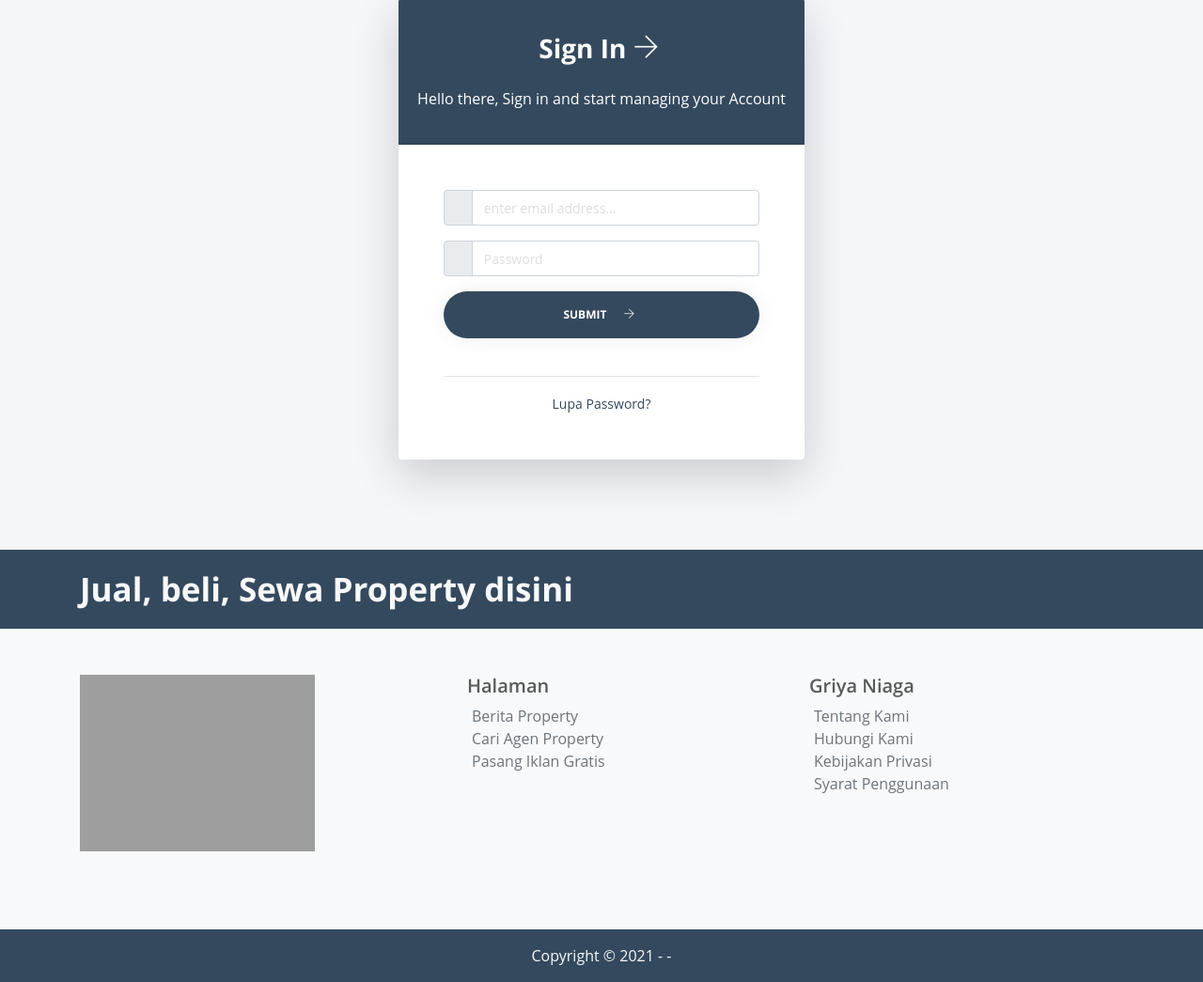
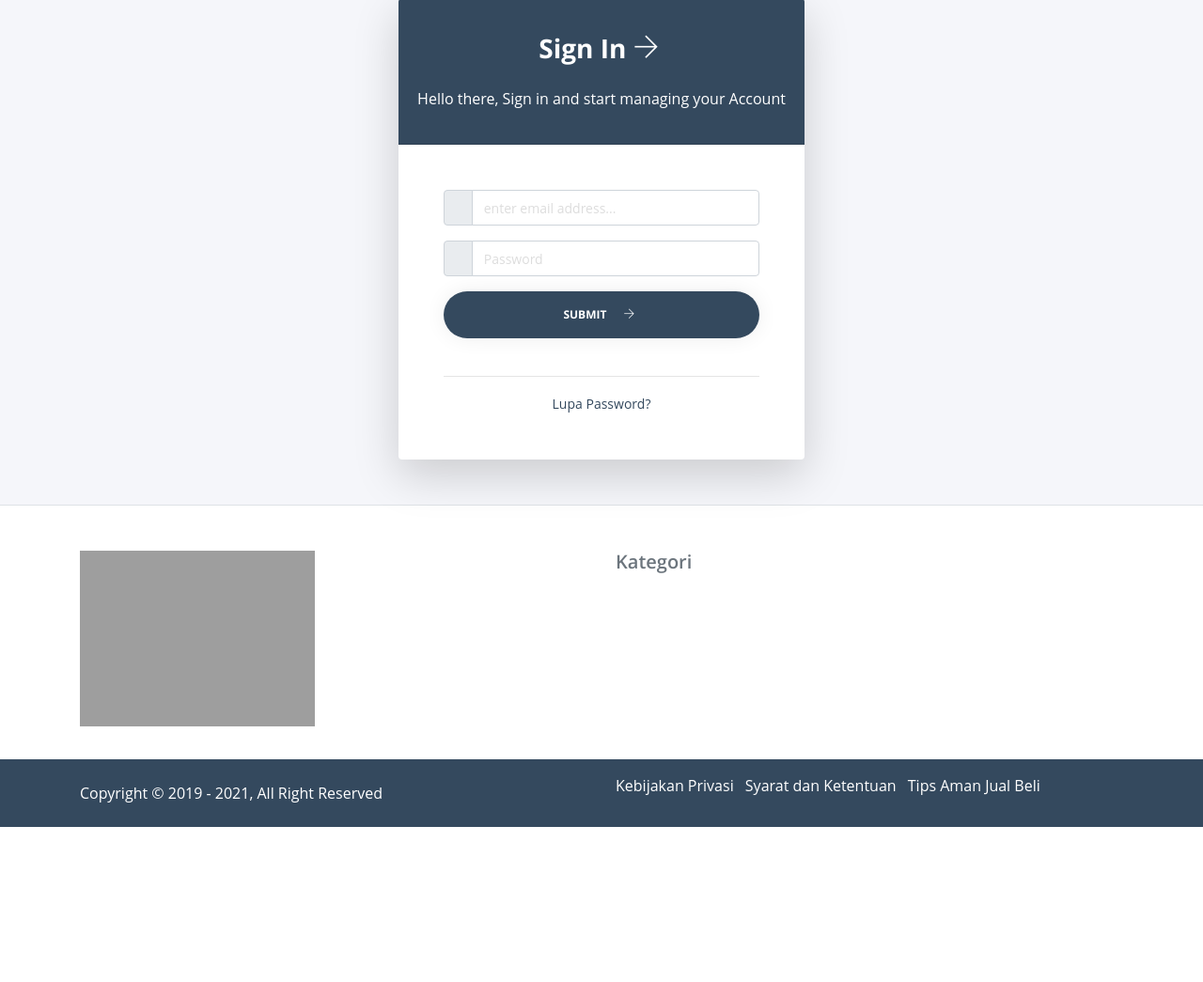
Before and after one commit to edi-prasetyo/iklanbaris, a CodeIgniter app: page /database/auth in a window 1280 px wide. Shown: the part 196-1241 px from the top of the page at 94% size. After the commit the page ends 1076 px from the top, so only its background shows below. Run offline with CodeIgniter, Linux system fonts and the light colour scheme; data that the repository does not hold is empty; some libraries are stand-ins or nearby versions; some web fonts are replaced; grey boxes are pictures that could not be loaded.

Commit message:
Update Template Footer

```diff
--- a/application/config/autoload.php
+++ b/application/config/autoload.php
@@ -132,4 +132,4 @@ $autoload['language'] = array();
 |
 |	$autoload['model'] = array('first_model' => 'first');
 */
-$autoload['model'] = array('user_model', 'meta_model');
+$autoload['model'] = array('user_model', 'meta_model', 'page_model');
--- a/application/views/front/layout/footer.php
+++ b/application/views/front/layout/footer.php
@@ -1,49 +1,66 @@
 <?php
 $meta      = $this->meta_model->get_meta();
+$page      = $this->page_model->get_page();
 
 ?>
 
-<section class="bantuan py-md-3 mt-md-5">
+
+<div class="pt-4 pt-md-5 border-top bg-white mt-auto">
     <div class="container">
         <div class="row">
-            <div class="col-md-8 text-light"><span style="font-size:35px;font-weight:700;">Jual, beli, Sewa Property disini</span></div>
-            <div class="col-md-4 text-light"><span style="font-size:30px;font-weight:700;"></span></div>
-        </div>
-    </div>
-</section>
-<div class="pt-4 pt-md-5 pb-md-5 border-top bg-light">
-    <div class="container">
-        <div class="row">
-            <div class="col-12 col-md">
+            <div class="col-md-3">
                 <a href="<?php echo base_url(); ?>"><img class="mb-2" src="<?php echo base_url('assets/img/logo/' . $meta->logo) ?>" alt="" width="250"></a>
                 <span style="font-size:18px;"><br>
                     <i class="ri-mail-send-line"></i> <?php echo $meta->email ?>
                 </span>
             </div>
-            <div class="col-6 col-md ml-md-5">
-                <h5>Halaman</h5>
-                <ul class="list-unstyled text-small">
-
-                    <li><i class="ri-arrow-right-s-line"></i> <a class="text-muted" href="#">Berita Property</a></li>
-                    <li><i class="ri-arrow-right-s-line"></i> <a class="text-muted" href="#">Cari Agen Property</a></li>
-                    <li><i class="ri-arrow-right-s-line"></i> <a class="text-muted" href="#">Pasang Iklan Gratis</a></li>
-
+            <div class="col-md-3">
+                <h5><?php echo $meta->title; ?></h5>
+                <ul class="list-unstyled">
+                    <?php foreach ($page as $page) : ?>
+                        <li class="my-2"> <a class="text-muted" href="<?php echo base_url('page/detail/' . $page->page_slug); ?>"><?php echo $page->page_title; ?></a></li>
+                    <?php endforeach; ?>
                 </ul>
             </div>
-            <div class="col-5 col-md">
-                <h5>Griya Niaga</h5>
-                <ul class="list-unstyled text-small">
-                    <li><i class="ri-arrow-right-s-line"></i> <a class="text-muted" href="<?php echo base_url('contact') ?>">Tentang Kami</a></li>
-                    <li><i class="ri-arrow-right-s-line"></i> <a class="text-muted" href="<?php echo base_url('contact') ?>">Hubungi Kami</a></li>
-                    <li><i class="ri-arrow-right-s-line"></i> <a class="text-muted" href="<?php echo base_url('contact') ?>">Kebijakan Privasi</a></li>
-                    <li><i class="ri-arrow-right-s-line"></i> <a class="text-muted" href="<?php echo base_url('contact') ?>">Syarat Penggunaan</a></li>
+            <div class="col-md-6 footer">
+                <h5 class="text-muted">Kategori</h5>
+                <ul class="list-unstyled">
+                    <?php foreach ($category as $category) : ?>
+                        <li> <a class="text-muted" href="#"><?php echo $category->category_name; ?></a></li>
+                    <?php endforeach; ?>
                 </ul>
             </div>
 
         </div>
     </div>
 </div>
-<footer class="credit text-center mt-auto text-light py-md-3">Copyright &copy; <?php echo date('Y') ?> - <?php echo $meta->title ?> - <?php echo $meta->tagline ?></footer>
+
+<div class="credit py-3">
+    <div class="container">
+        <div class="row d-flex justify-content-between align-items-center">
+            <div class="col-md-6">
+                <span>Copyright © 2019 - <?php echo date('Y') ?>, All Right Reserved</span>
+            </div>
+            <!-- End Col -->
+            <div class="col-md-6">
+                <ul class="list-inline">
+                    <li class="list-inline-item"><a class="social-icon text-xs-center" target="_blank" href="#">Kebijakan Privasi</a></li>
+                    <li class="list-inline-item"><a class="social-icon text-xs-center" target="_blank" href="#">Syarat dan Ketentuan</a></li>
+                    <li class="list-inline-item"><a class="social-icon text-xs-center" target="_blank" href="#">Tips Aman Jual Beli</a></li>
+                </ul>
+            </div>
+            <!-- End col -->
+        </div>
+        <!-- End Row -->
+    </div>
+    <!-- End Copyright Container -->
+</div>
+<!-- End Copyright -->
+
+
+
+
+
 <!-- Load javascript Jquery -->
 <script src="<?php echo base_url() ?>assets/template/front/vendor/jquery/jquery.js" type="text/javascript"></script>
 <script src="<?php echo base_url() ?>assets/template/front/vendor/bootstrap/js/bootstrap.min.js" type="text/javascript"></script>
--- a/assets/template/front/css/style.css
+++ b/assets/template/front/css/style.css
@@ -369,15 +369,19 @@ ul.navbar-nav .nav-item:after {
 }
 
 .footer {
-  background-color: #333 !important;
-  padding: 20px;
-  color: #fff !important;
+  background-color: #ffffff !important;
+
+  color: #333 !important;
 }
 .bantuan {
   background-color: #34495e;
 }
 .credit {
   background-color: #34495e;
+  color: #ffffff;
+}
+.credit a {
+  color: #ffffff;
 }
 
 .text_404 {
@@ -1736,17 +1740,11 @@ section {
   padding: 10px;
 }
 
-/* Custom Card Responsive */
-
-@media only screen and (min-width: 600px) {
-  /* For tablets: */
-  .col-responsive {
-    width: 3%;
-  }
-}
-@media only screen and (min-width: 768px) {
-  /* For desktop: */
-  .col-responsive {
-    width: 3%;
-  }
-}
+.footer ul {
+  -moz-column-count: 3;
+  -moz-column-gap: 20px;
+  -webkit-column-count: 3;
+  -webkit-column-gap: 20px;
+  column-count: 3;
+  column-gap: 20px;
+}
```
